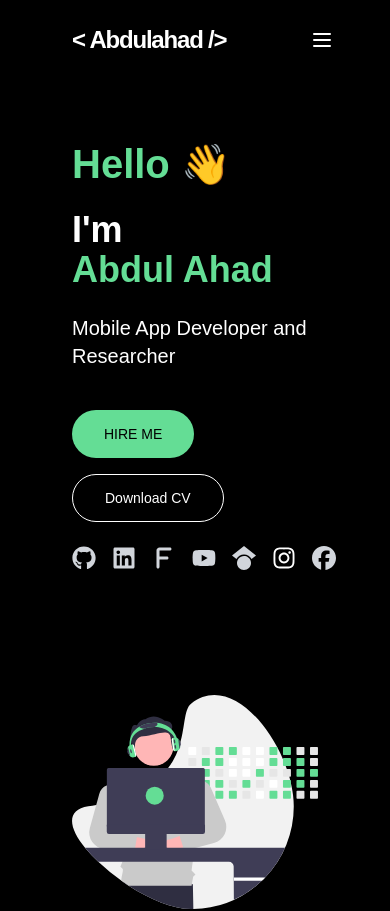
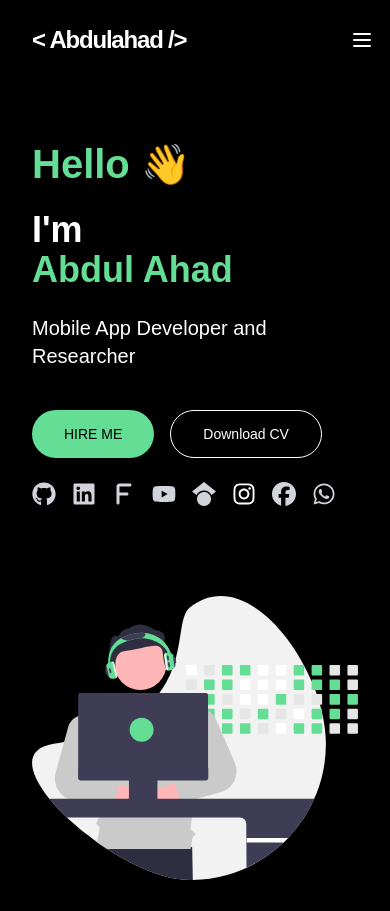
Before and after one commit to talktosaqlain/abdulahadportfolio, a Next.js app: page / in a window 390 px wide. Shown: the top 911 px of the page. Built offline with nearby package versions, Linux system fonts and the light colour scheme.

Commit message:
responsiveness

```diff
--- a/src/app/(main)/_components/header.tsx
+++ b/src/app/(main)/_components/header.tsx
@@ -8,8 +8,8 @@ const navItems = [
   { name: "About", href: "#about" },
   { name: "Services", href: "#services" },
   { name: "Skills", href: "#skills" },
-  { name: "Projects", href: "#projects" },  { name: "Courses", href: "#certificate" },
-
+  { name: "Projects", href: "#projects" },
+  { name: "Courses", href: "#certificate" },
   { name: "Publications", href: "#publications" },
   { name: "Contact", href: "#contact" },
 ];
@@ -49,8 +49,8 @@ export default function Header() {
   };
 
   return (
-    <header className="sticky top-0 left-0 right-0 z-50 bg-black backdrop-blur-sm py-2 px-10">
-      <div className="container mx-auto px-4">
+    <header className="sticky top-0 left-0 right-0 z-50 bg-black backdrop-blur-sm py-2 px-4 sm:px-4 md:px-10">
+      <div className="container mx-auto">
         <div className="flex h-16 items-center justify-between">
           <Link
             href="#home"
--- a/src/app/(main)/layout.tsx
+++ b/src/app/(main)/layout.tsx
@@ -3,10 +3,10 @@ import Header from "./_components/header";
 
 const layout = ({ children }: { children: React.ReactNode }) => {
   return (
-    <main className=" bg-black duration-300 min-h-screen flex-grow ">
-      <div className="w-full flex flex-grow flex-col ">
+    <main className="bg-black duration-300 min-h-screen flex-grow">
+      <div className="w-full flex flex-grow flex-col">
         <Header />
-        <div className="px-10">{children}</div>
+        <div className=" md:px-10">{children}</div>
       </div>
       <Footer />
     </main>
```
